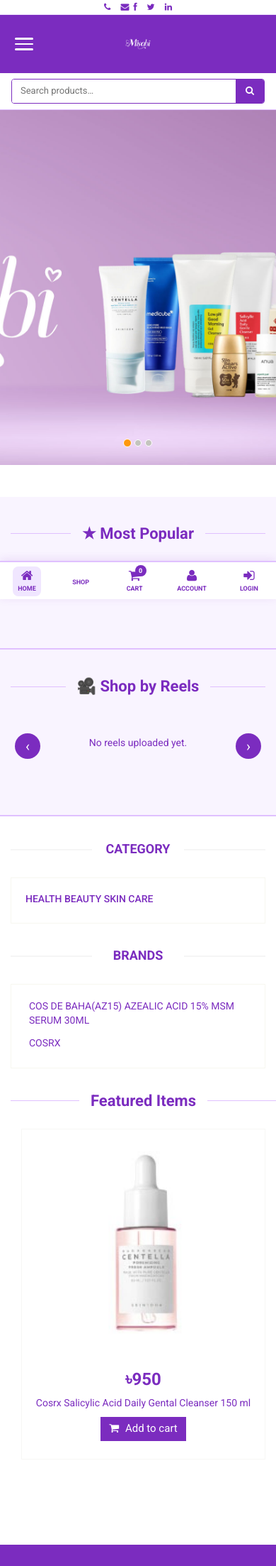
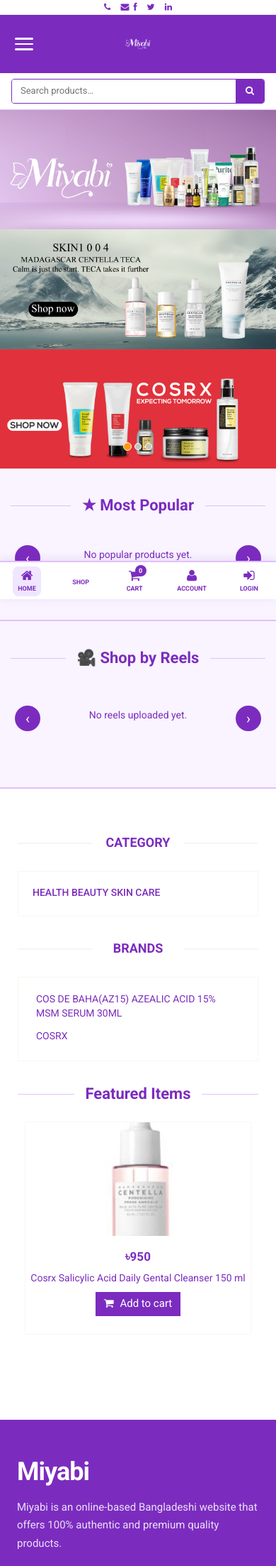
Before and after one commit to sm464419-gif/ecommerce_website, a Django app: page / in a window 390 px wide. Shown: the top 2206 px of the page at 71% size. Run offline with Django 5.2, Linux system fonts and the light colour scheme; data comes from the database, SQL or seed files in the repository; data that the repository does not hold is empty.

Commit message:
update base template

```diff
--- a/templates/index.html
+++ b/templates/index.html
@@ -5,7 +5,73 @@
 <link href="{% static 'css/index.css' %}" rel="stylesheet" />
 <style>
 
-/* ── GLOBAL ── */
+/*
+ * ══════════════════════════════════════════════════════
+ * RESPONSIVE.CSS KILLS — index-page specific
+ *
+ * responsive.css has rules that target .item, .col-sm-*,
+ * .features_items etc. using the OLD template's structure.
+ * These overrides cancel every conflicting rule so our
+ * layout works correctly on mobile.
+ * ══════════════════════════════════════════════════════
+ */
+
+/* responsive.css: .item h2 { font-size:20px } at 480px
+   This shrinks product price text unintentionally */
+.pop-card h2,
+.productinfo h2 {
+    font-size: 17px !important;
+}
+
+/* responsive.css: .item { padding-left:0 } and #slider-carousel .item { padding-left:0 }
+   These are fine for the slider but we need to make sure
+   carousel items never get width/display overrides */
+#slider-carousel .item {
+    width: 100% !important;
+    display: block !important;
+    padding: 0 !important;
+    float: none !important;
+}
+
+/* responsive.css: .features_items { margin-top:30px } at 480px — acceptable, keep it */
+
+/* responsive.css: .tab-pane .col-sm-3, .features_items .col-sm-4 { width:50% } at 768px
+   This makes featured product cards 50% wide on tablet which is fine,
+   but on mobile (480px) there's no override so they stay 50% — fix to 100% */
+@media (max-width: 480px) {
+    .features_items .col-sm-4 {
+        width: 100% !important;
+        float: none !important;
+    }
+}
+
+/* Sidebar stacks below products on mobile */
+@media (max-width: 767px) {
+    .left-sidebar {
+        margin-bottom: 30px;
+    }
+    /* col-sm-3 and col-sm-9 don't stack without col-xs-* — force stack */
+    .col-sm-3,
+    .col-sm-9 {
+        width: 100% !important;
+        float: none !important;
+    }
+    /* Featured items: 2-up on small screens */
+    .features_items .col-sm-4 {
+        width: 50% !important;
+        float: left !important;
+    }
+}
+
+@media (max-width: 480px) {
+    /* Single column on very small screens */
+    .features_items .col-sm-4 {
+        width: 100% !important;
+        float: none !important;
+    }
+}
+
+/* ── GLOBAL COLOUR ── */
 body { background: #ffffff !important; color: #7B2CBF !important; }
 h1,h2,h3,h4,h5,h6,p,a,li,span { color: #7B2CBF !important; }
 .btn, .add-to-cart { background: #7B2CBF !important; color: #fff !important; border: none !important; }
@@ -39,11 +105,53 @@ h1,h2,h3,h4,h5,h6,p,a,li,span { color: #7B2CBF !important; }
 .popular-section .section-heading span,
 .reels-section .section-heading span { background: #f9f4ff; }
 
+/* ── HERO SLIDER ── */
+/*
+ * FIX: The slider section must be truly full-bleed.
+ * We remove all padding/margin from the wrapping elements
+ * and constrain the image height responsively.
+ */
+#slider {
+    width: 100%;
+    overflow: hidden;
+    padding: 0 !important;
+    margin: 0 !important;
+}
+#slider .slider-full-bleed {
+    width: 100%;
+    padding: 0;
+    margin: 0;
+}
+#slider-carousel .carousel-inner,
+#slider-carousel {
+    width: 100% !important;
+    overflow: hidden !important;
+}
+#slider-carousel .item {
+    width: 100% !important;
+    padding: 0 !important;
+    margin: 0 !important;
+}
+.slider-img {
+    width: 100% !important;
+    height: 480px;
+    object-fit: cover;
+    display: block !important;
+}
+@media (max-width: 768px) {
+    .slider-img { height: 300px; }
+}
+@media (max-width: 480px) {
+    .slider-img { height: 220px; }
+}
+
 /* ── POPULAR SLIDER ── */
 .popular-section {
     background: #f9f4ff;
     padding: 36px 0;
     margin-bottom: 0;
+    width: 100%;
+    overflow: hidden;
 }
 .pop-slider-wrap { position: relative; overflow: hidden; }
 .pop-slider-track { display: flex; transition: transform 0.45s ease; }
@@ -64,9 +172,18 @@ h1,h2,h3,h4,h5,h6,p,a,li,span { color: #7B2CBF !important; }
     border-radius: 20px;
     margin-bottom: 10px;
 }
-.pop-card img { width: 100%; height: 180px; object-fit: cover; border-radius: 8px; margin-bottom: 10px; }
-.pop-card h2 { font-size: 17px; font-weight: 700; margin-bottom: 4px; }
+.pop-card img {
+    width: 100%;
+    height: 180px;
+    object-fit: cover;
+    border-radius: 8px;
+    margin-bottom: 10px;
+    display: block;
+}
+.pop-card h2 { font-size: 17px !important; font-weight: 700; margin-bottom: 4px; }
 .pop-card p  { font-size: 13px; margin-bottom: 12px; }
+
+/* Slider arrow buttons */
 .pop-prev, .pop-next,
 .reel-prev, .reel-next {
     position: absolute;
@@ -81,6 +198,8 @@ h1,h2,h3,h4,h5,h6,p,a,li,span { color: #7B2CBF !important; }
 .pop-next, .reel-next { right: 6px; }
 .pop-prev:hover, .pop-next:hover,
 .reel-prev:hover, .reel-next:hover { background: #5a189a; }
+
+/* Dots */
 .pop-dots, .reel-dots {
     display: flex; justify-content: center; gap: 7px; margin-top: 16px;
 }
@@ -91,15 +210,15 @@ h1,h2,h3,h4,h5,h6,p,a,li,span { color: #7B2CBF !important; }
 }
 .pop-dot.active, .reel-dot.active { background: #7B2CBF; }
 
-/* ══════════════════════════════
-   SHOP BY REELS SLIDER
-══════════════════════════════ */
+/* ── REELS SLIDER ── */
 .reels-section {
     background: #f9f4ff;
     padding: 36px 0;
     border-top: 2px solid #e0c0ff;
     border-bottom: 2px solid #e0c0ff;
     margin-bottom: 36px;
+    width: 100%;
+    overflow: hidden;
 }
 .reel-slider-wrap { position: relative; overflow: hidden; }
 .reel-slider-track { display: flex; transition: transform 0.45s ease; }
@@ -167,17 +286,40 @@ h1,h2,h3,h4,h5,h6,p,a,li,span { color: #7B2CBF !important; }
 }
 .reel-card.playing .reel-play-icon { opacity: 0; }
 
-/* ── RESPONSIVE ── */
-@media (max-width: 992px) {
-    .reel-slide { min-width: calc(100% / 3); }
+/* ── SLIDER RESPONSIVE ── */
+@media (max-width: 992px) { .reel-slide { min-width: calc(100% / 3); } }
+@media (max-width: 768px) { .reel-slide { min-width: 50%; } .pop-slide { min-width: 50%; } }
+@media (max-width: 480px) { .reel-slide { min-width: 50%; } .pop-slide { min-width: 100%; } }
+
+/* ── CATEGORY / FEATURED SECTION ── */
+.category-featured-section {
+    padding: 30px 0 50px;
+    width: 100%;
 }
-@media (max-width: 768px) {
-    .reel-slide { min-width: 50%; }
-    .pop-slide  { min-width: 50%; }
+/*
+ * FIX: The .row inside .container was using Bootstrap's default
+ * negative margins (-15px each side), causing horizontal overflow.
+ * Reset them here scoped to this section only.
+ */
+.category-featured-section .row {
+    margin-left: 0 !important;
+    margin-right: 0 !important;
 }
+.category-featured-section [class*="col-"] {
+    padding-left: 10px !important;
+    padding-right: 10px !important;
+}
+
+/* Product image wrapper responsive height */
+.productinfo img {
+    width: 100%;
+    height: 200px !important;
+    object-fit: cover;
+    display: block;
+}
+
 @media (max-width: 480px) {
-    .reel-slide { min-width: 50%; }
-    .pop-slide  { min-width: 100%; }
+    .productinfo img { height: 160px !important; }
 }
 
 </style>
@@ -188,32 +330,34 @@ h1,h2,h3,h4,h5,h6,p,a,li,span { color: #7B2CBF !important; }
 
 <!-- ══════════════════════════════
      HERO SLIDER
+     FIX: Replaced .container-fluid (which has 15px padding each side)
+     with a plain div that has zero padding, ensuring true full-bleed.
 ══════════════════════════════ -->
 <section id="slider">
-    <div class="container-fluid" style="padding:0;">
+    <div class="slider-full-bleed">
         <div id="slider-carousel" class="carousel slide" data-ride="carousel">
+
             <ol class="carousel-indicators">
                 <li data-target="#slider-carousel" data-slide-to="0" class="active"></li>
                 <li data-target="#slider-carousel" data-slide-to="1"></li>
                 <li data-target="#slider-carousel" data-slide-to="2"></li>
             </ol>
+
             <div class="carousel-inner">
                 <div class="item active">
                     <img src="{% static 'images/home/sli1.jpeg' %}"
-                         class="img-responsive"
-                         style="width:100%;height:500px;object-fit:cover;">
+                         class="slider-img" alt="Slide 1">
                 </div>
                 <div class="item">
                     <img src="{% static 'images/home/sli2.jpeg' %}"
-                         class="img-responsive"
-                         style="width:100%;height:500px;object-fit:cover;">
+                         class="slider-img" alt="Slide 2">
                 </div>
                 <div class="item">
                     <img src="{% static 'images/home/sli3.jpeg' %}"
-                         class="img-responsive"
-                         style="width:100%;height:500px;object-fit:cover;">
+                         class="slider-img" alt="Slide 3">
                 </div>
             </div>
+
             <a class="left control-carousel hidden-xs"
                href="#slider-carousel" data-slide="prev">
                 <i class="fa fa-angle-left"></i>
@@ -222,6 +366,7 @@ h1,h2,h3,h4,h5,h6,p,a,li,span { color: #7B2CBF !important; }
                href="#slider-carousel" data-slide="next">
                 <i class="fa fa-angle-right"></i>
             </a>
+
         </div>
     </div>
 </section>
@@ -265,7 +410,7 @@ h1,h2,h3,h4,h5,h6,p,a,li,span { color: #7B2CBF !important; }
 
 
 <!-- ══════════════════════════════
-     SHOP BY REELS — SLIDER
+     SHOP BY REELS
 ══════════════════════════════ -->
 <section class="reels-section">
     <div class="container">
@@ -277,24 +422,17 @@ h1,h2,h3,h4,h5,h6,p,a,li,span { color: #7B2CBF !important; }
                 {% for reel in reels %}
                 <div class="reel-slide">
                     <div class="reel-card" id="reel-{{ forloop.counter }}">
-
-                        <video
-                            src="{{ reel.video.url }}"
-                            loop
-                            playsinline
-                            preload="metadata"
-                            onclick="toggleReel(this)">
+                        <video src="{{ reel.video.url }}"
+                               loop playsinline preload="metadata"
+                               onclick="toggleReel(this)">
                         </video>
-
                         <div class="reel-play-icon"></div>
-
                         <div class="reel-overlay">
                             <p>{{ reel.title }}</p>
                             <a href="{% url 'cart:cart_add' reel.product.id %}">
                                 <i class="fa fa-shopping-cart"></i> Shop Now
                             </a>
                         </div>
-
                     </div>
                 </div>
                 {% empty %}
@@ -313,14 +451,18 @@ h1,h2,h3,h4,h5,h6,p,a,li,span { color: #7B2CBF !important; }
 
 
 <!-- ══════════════════════════════
-     CATEGORY + BRANDS + FEATURED
+     CATEGORY SIDEBAR + FEATURED PRODUCTS
+     FIX: Added col-xs-12 to every column so Bootstrap 3
+     stacks them properly below 768px without needing
+     JavaScript. The .row margin override in the CSS above
+     prevents horizontal overflow from negative margins.
 ══════════════════════════════ -->
-<section style="padding-bottom:50px;">
+<section class="category-featured-section">
     <div class="container">
         <div class="row">
 
-            <!-- SIDEBAR -->
-            <div class="col-sm-3">
+            <!-- SIDEBAR — full width on mobile, 3-col on desktop -->
+            <div class="col-xs-12 col-sm-3">
                 <div class="left-sidebar">
 
                     <h2>Category</h2>
@@ -353,9 +495,7 @@ h1,h2,h3,h4,h5,h6,p,a,li,span { color: #7B2CBF !important; }
                     <div class="brands-name">
                         <ul class="nav nav-pills nav-stacked">
                             {% for i in brand %}
-                            <li>
-                                <a href="/?brand={{ i.id }}">{{ i.name }}</a>
-                            </li>
+                            <li><a href="/?brand={{ i.id }}">{{ i.name }}</a></li>
                             {% endfor %}
                         </ul>
                     </div>
@@ -363,21 +503,26 @@ h1,h2,h3,h4,h5,h6,p,a,li,span { color: #7B2CBF !important; }
                 </div>
             </div>
 
-            <!-- FEATURED PRODUCTS -->
-            <div class="col-sm-9 padding-right">
+            <!-- FEATURED PRODUCTS — full width on mobile, 9-col on desktop -->
+            <div class="col-xs-12 col-sm-9 padding-right">
                 <div class="features_items">
 
-                    <div class="section-heading" style="background:#fff;">
+                    <div class="section-heading">
                         <span style="background:#fff;">Featured Items</span>
                     </div>
 
                     {% for prod in product %}
-                    <div class="col-sm-4">
+                    <!--
+                        FIX: Added col-xs-6 (2-up on mobile) and col-xs-12
+                        fallback via CSS for very small screens.
+                        Previously had no col-xs-* so Bootstrap 3 kept them
+                        as col-sm-4 (33%) even on phones, causing overflow.
+                    -->
+                    <div class="col-xs-6 col-sm-4">
                         <div class="product-image-wrapper">
                             <div class="single-products">
                                 <div class="productinfo text-center">
                                     <img src="{{ prod.image.url }}"
-                                         height="250px"
                                          alt="{{ prod.name }}">
                                     <h2>&#2547;{{ prod.price }}</h2>
                                     <p>{{ prod.name }}</p>
@@ -395,8 +540,8 @@ h1,h2,h3,h4,h5,h6,p,a,li,span { color: #7B2CBF !important; }
                 </div>
             </div>
 
-        </div>
-    </div>
+        </div><!-- /.row -->
+    </div><!-- /.container -->
 </section>
 
 {% endblock %}
@@ -499,7 +644,6 @@ h1,h2,h3,h4,h5,h6,p,a,li,span { color: #7B2CBF !important; }
         dotsEl.querySelectorAll('.reel-dot').forEach(function(d, i){
             d.classList.toggle('active', i === cur);
         });
-        /* pause all videos when sliding */
         track.querySelectorAll('video').forEach(function(v){
             v.pause();
             v.closest('.reel-card').classList.remove('playing');
@@ -539,7 +683,7 @@ function toggleReel(video) {
     }
 }
 
-/* pause reels when scrolled out of view */
+/* Pause reels when scrolled out of view */
 var reelObserver = new IntersectionObserver(function(entries){
     entries.forEach(function(entry){
         if (!entry.isIntersecting) {
```
